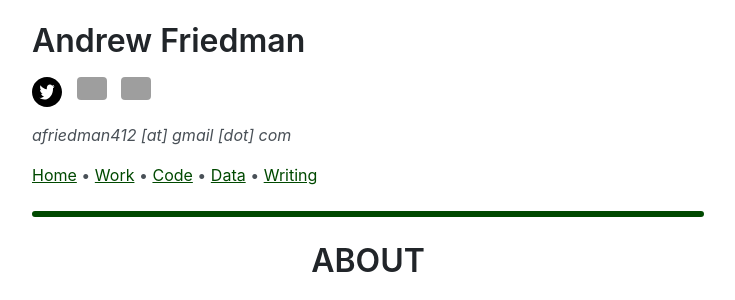
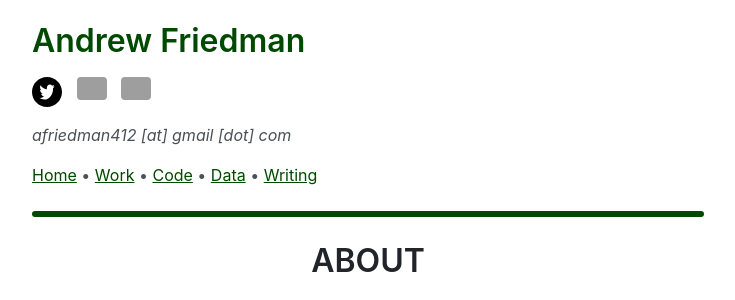
Before and after one commit to afriedman412/lookatme, a Flask app: page / in a window 1280 px wide. Shown: the top 300 px of the page, without its empty margins (272-1007 px from the left). Run offline with Flask 3, Linux system fonts and the light colour scheme; grey boxes are pictures that could not be loaded.

Commit message:
more house updater test stuff

```diff
--- a/app/static/styles/styles.css
+++ b/app/static/styles/styles.css
@@ -68,6 +68,11 @@ body {
     background-color: var(--body-bg);
     -webkit-text-size-adjust: 100%;
     -ms-text-size-adjust: 100%
+}
+
+.header {
+    color: var(--dark-green);
+    text-decoration: none;
 }
 
 a {
--- a/app/templates/head.html
+++ b/app/templates/head.html
@@ -17,7 +17,7 @@
 
     <div class="container content">
       <main>
-        <h1>Andrew Friedman</h1>
+        <h1><a class="header" href="/">Andrew Friedman</a></h1>
         <p>
           <div class="image-container">
           <a href="http://twitter.com/trent_holograms"><img src="{{ url_for('static', filename='images/twitter.svg')}}" style="width: 30px;"></a>
```
